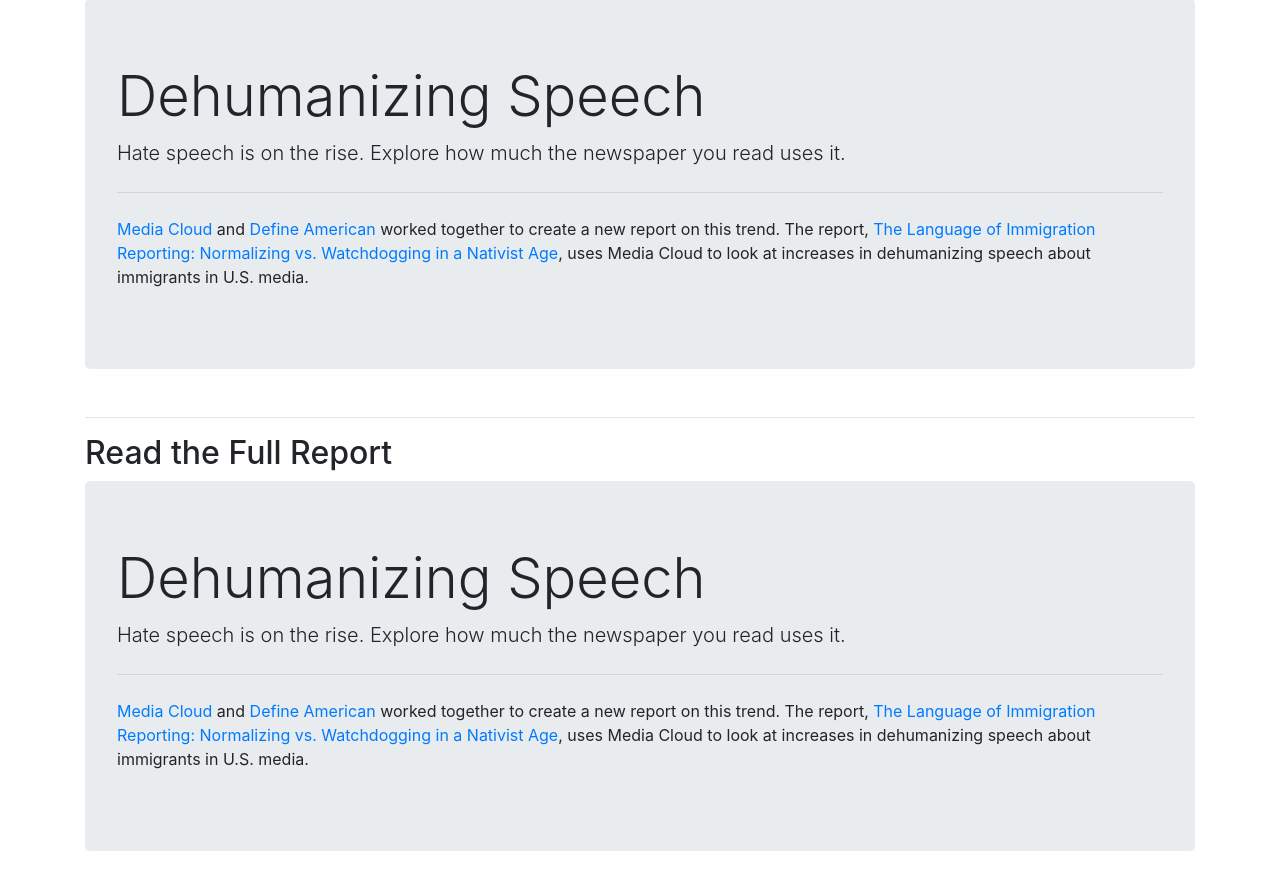
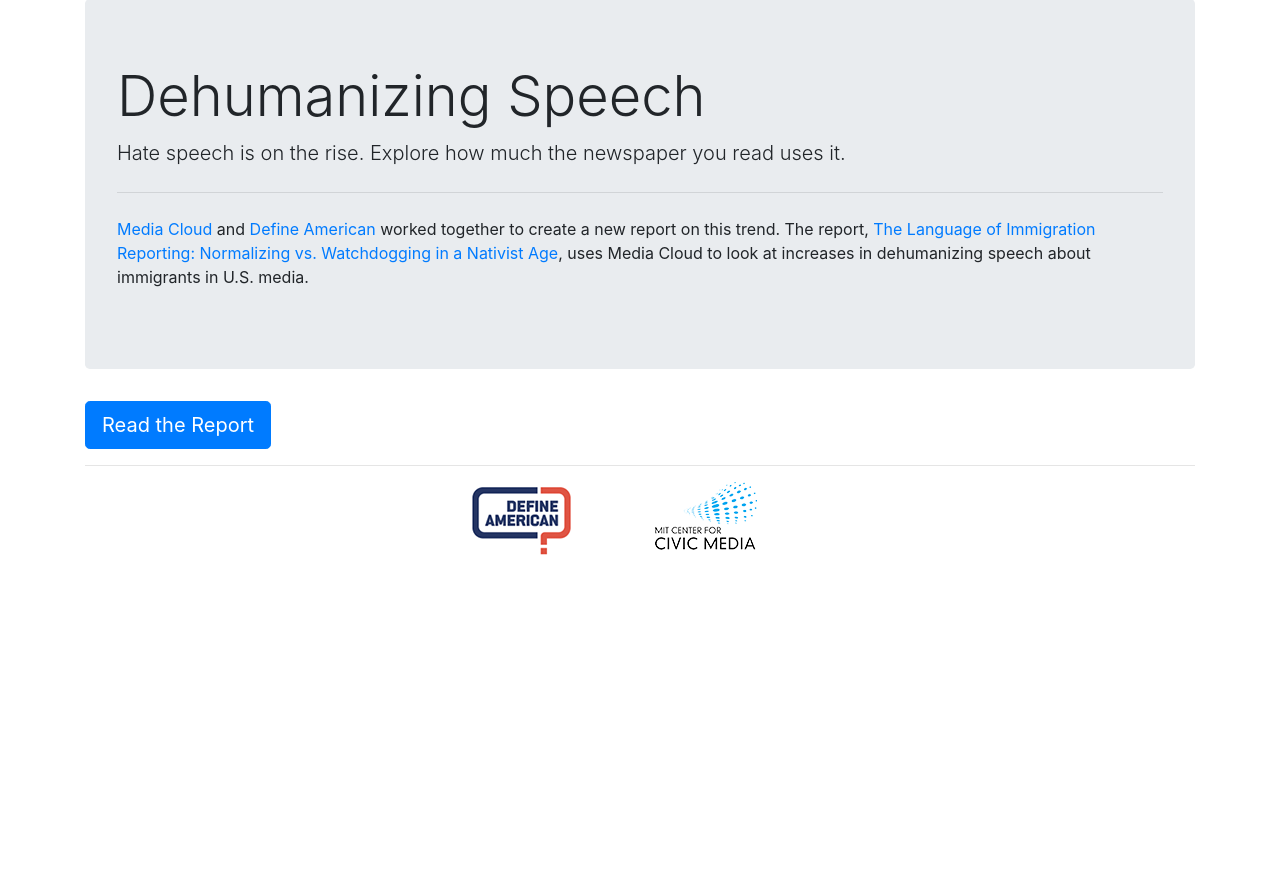
Before and after one commit to rahulbot/MediaCloud-Dehumanizing-Speech, a Flask app: template templates/base.html in a window 1280 px wide. Shown: the part 21-904 px from the top of the page. After the commit the page ends 576 px from the top, so only its background shows below. Run offline with Flask 2, Linux system fonts and the light colour scheme; the template is opened without the code that fills it, so the values that code supplies are empty; some libraries are stand-ins or nearby versions.

Commit message:
Committing latest work

```diff
--- a/server.py
+++ b/server.py
@@ -20,8 +20,10 @@
 mc = mediacloud.api.MediaCloud(os.getenv('MC_API_KEY'))
 
 SPEECH_QUERY = '"illegal immigrant" OR "illegal immigrants" OR "illegal alien" OR "illegal aliens" OR illegals OR "chain migration" OR "anchor baby" OR "anchor babies" OR "criminal alien" OR "criminal aliens" OR "flood immigrants"~10 OR "flood migrants"~10 OR "surge immigrants"~10 OR "surge migrants"~10 OR "wave immigrants"~10 OR "wave migrants"~10 OR "immigrant invasion"~10 OR "immigrants invading"~10 OR  "migrant invasion"~10 OR "migrants invading"~10 OR "catch and release"';
-IMMIGRATION_QUERY = 'immigra*';
+IMMIGRATION_QUERY = 'immigra*'
 DATE_QUERY = 'publish_day:[2017-01-20T00:00:00Z TO 2019-09-01T00:00:00Z]';
+DATE_QUERY_2014 = 'publish_day:[2014-01-01T00:00:00Z TO 2015-01-01T00:00:00Z]';
+DATE_QUERY_2018 = 'publish_day:[2018-01-01T00:00:00Z TO 2019-01-01T00:00:00Z]';
 
 SECONDS_IN_A_DAY = 86400
 
@@ -36,13 +38,36 @@
 @app.route("/api/media/search.json", methods=['POST'])
 def media_search():
     search_str = request.form.get('searchStr')
-    if len(search_str) < 3: # don't search for short strings
+    if len(search_str) < 3:  # don't search for short strings
         matching_sources = []
     else:
         # TODO: limit this to english language sources?
         matching_sources = mc.mediaList(name_like=search_str, rows=MAX_SOURCE_MATCHES, sort="num_stories")
         matching_sources = [{'media_id': m['media_id'], 'name': m['name']} for m in matching_sources]
     return jsonify(matching_sources)
+
+
+def _difference(query):
+    fourteen = mc.storyCount(query, DATE_QUERY_2014)['count']
+    eighteen = mc.storyCount(query, DATE_QUERY_2018)['count']
+    delta = float(eighteen) / float(fourteen)
+    return {
+        'stories-2014': fourteen,
+        'stories-2018': eighteen,
+        'increase': delta,
+    }
+
+
+@app.route("/api/stories/change.json")
+def story_change():
+    media_id = request.args.get('mediaId')
+    results = {
+        'increase': {
+            'denigrating': _difference("(" + SPEECH_QUERY + ") AND (media_id:" + media_id + ")"),
+            'immigration': _difference("(" + IMMIGRATION_QUERY + ") AND (media_id:" + media_id + ")"),
+        }
+    }
+    return jsonify(results)
 
 
 @app.route("/api/stories/counts.json")
--- a/templates/base.html
+++ b/templates/base.html
@@ -36,20 +36,25 @@
 
       <div class="row">
         <div class="col-12">
-          <hr />
-          <h2>Read the Full Report</h2>
-            <div class="jumbotron">
-            <h1 class="display-4">Dehumanizing Speech</h1>
-            <p class="lead">
-              Hate speech is on the rise. Explore how much the newspaper you read uses it.
-            </p>
-            <hr class="my-4">
-            <p>
-              <a href="https://mediacloud.org">Media Cloud</a> and <a href="https://defineamerican.com/">Define American</a> worked together to create a new report on this trend. The report, <a href="https://defineamerican.com/journalismreport/">The Language of Immigration Reporting: Normalizing vs. Watchdogging in a Nativist Age</a>, uses Media Cloud to look at increases in dehumanizing speech about immigrants in U.S. media.
-            </p>
+          <a class="btn btn-primary btn-lg" href="https://defineamerican.com/journalismreport/" role="button">Read the Report</a>
+        </div>
+      </div>
+
+      <footer>
+        <div class="row">
+          <div class="col-12">
+            <hr />
           </div>
         </div>
-      </div>
+        <div class="row justify-content-center">
+          <div class="col-sm-2 col-offset-sm-4">
+            <a href="https://defineamerican.com/"><img src="/static/images/define-american-logo.png" class="img-fluid mx-auto" alt="Define American"></a>
+          </div>
+          <div class="col-sm-2">
+            <a href="https://civic.mit.edu/"><img src="/static/images/c4cm-logo.png" class="img-fluid mx-auto" alt="Center for Civic Media"></a>
+          </div>
+        </div>
+      </footer>
 
     </div>
 
```
Also changed, not shown: static/images/c4cm-logo.png (added), static/images/define-american-logo.png (added).
